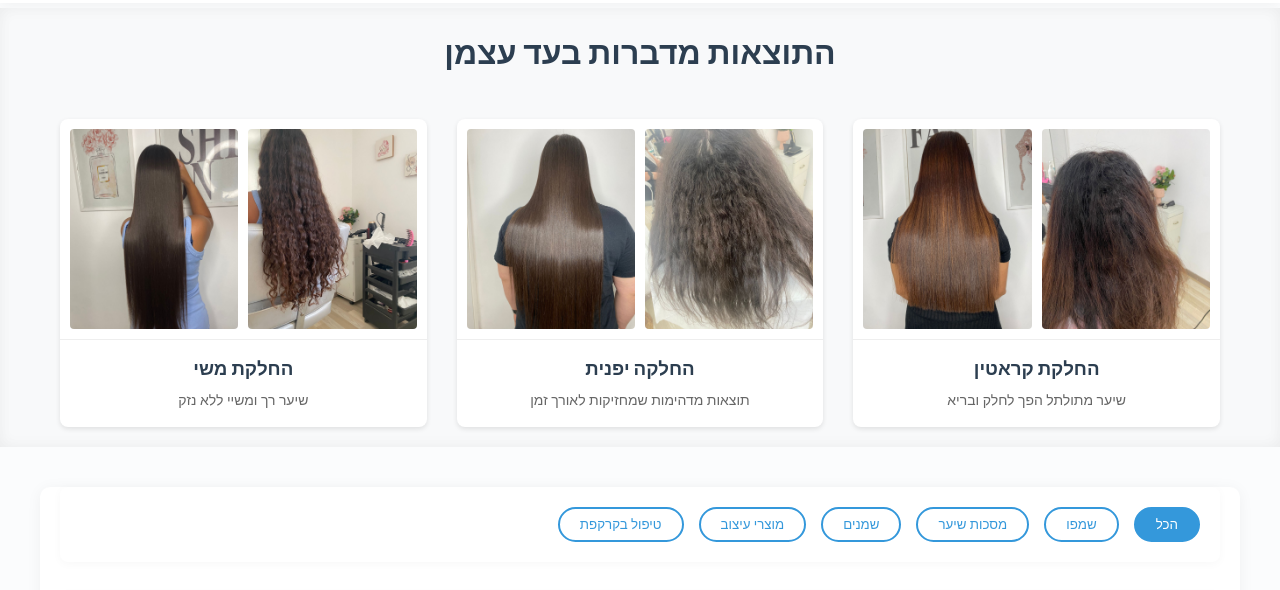
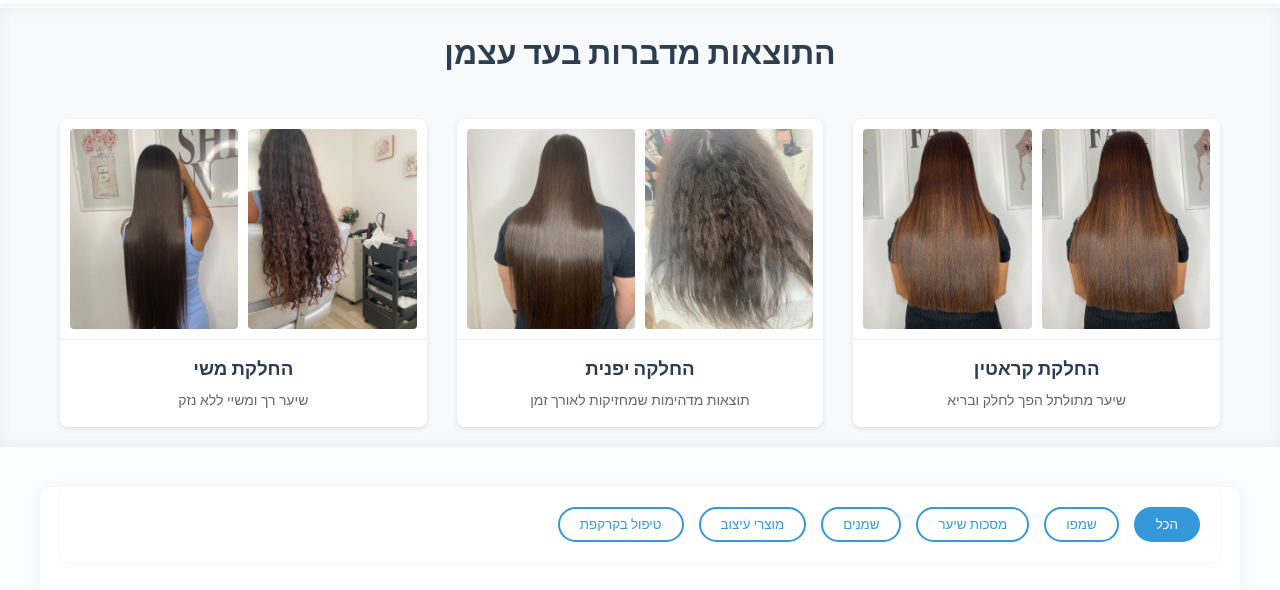
Before and after one commit to david123456789101112131/david123456789101112131.github.io, a plain HTML site: page גיבוי החלקות עטרה.html in a window 1280 px wide. Shown: the part 1180-1770 px from the top of the page. Drawn offline with nearby package versions, Linux system fonts and the light colour scheme; files whose address does not match are found by name.

Commit message:
Update גיבוי החלקות עטרה.html

```diff
--- a/גיבוי החלקות עטרה.html
+++ b/גיבוי החלקות עטרה.html
@@ -2046,7 +2046,7 @@
             <div class="before-after-grid">
                 <div class="before-after-item">
                     <div class="before-after-images">
-                        <img src="https://github.com/david123456789101112131/david123456789101112131.github.io/blob/main/%D7%AA%D7%9E%D7%95%D7%A0%D7%94%201%D7%9C%D7%A4%D7%A0%D7%99.jfif" alt="לפני החלקה">
+                        <img src="david123456789101112131.github.io/תמונה 1 אחרי.jfif" alt="לפני החלקה">
                         <img src="C:\Users\USER\Downloads\תמונה 1 אחרי.jfif" alt="אחרי החלקה">
                     </div>
                     <div class="before-after-text">
```
